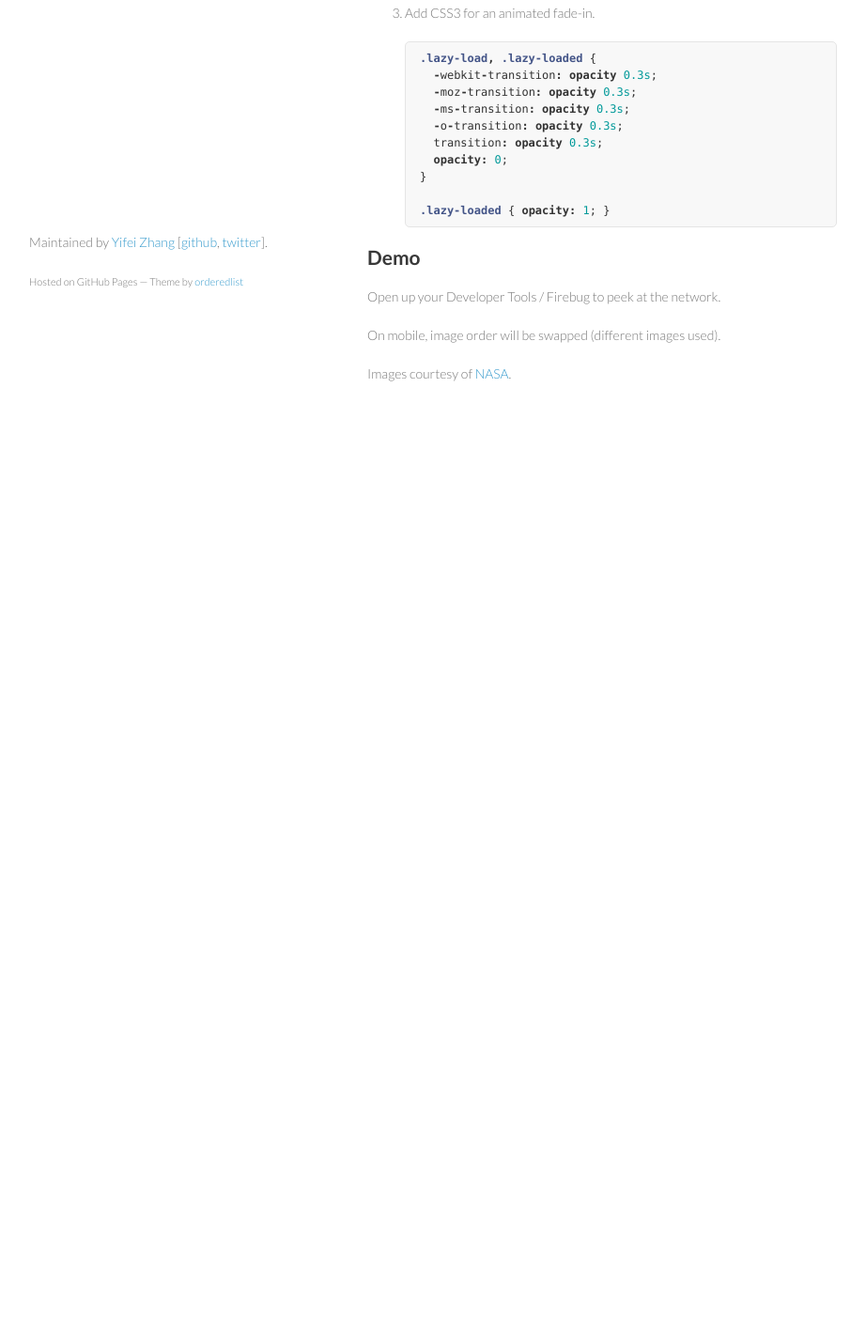
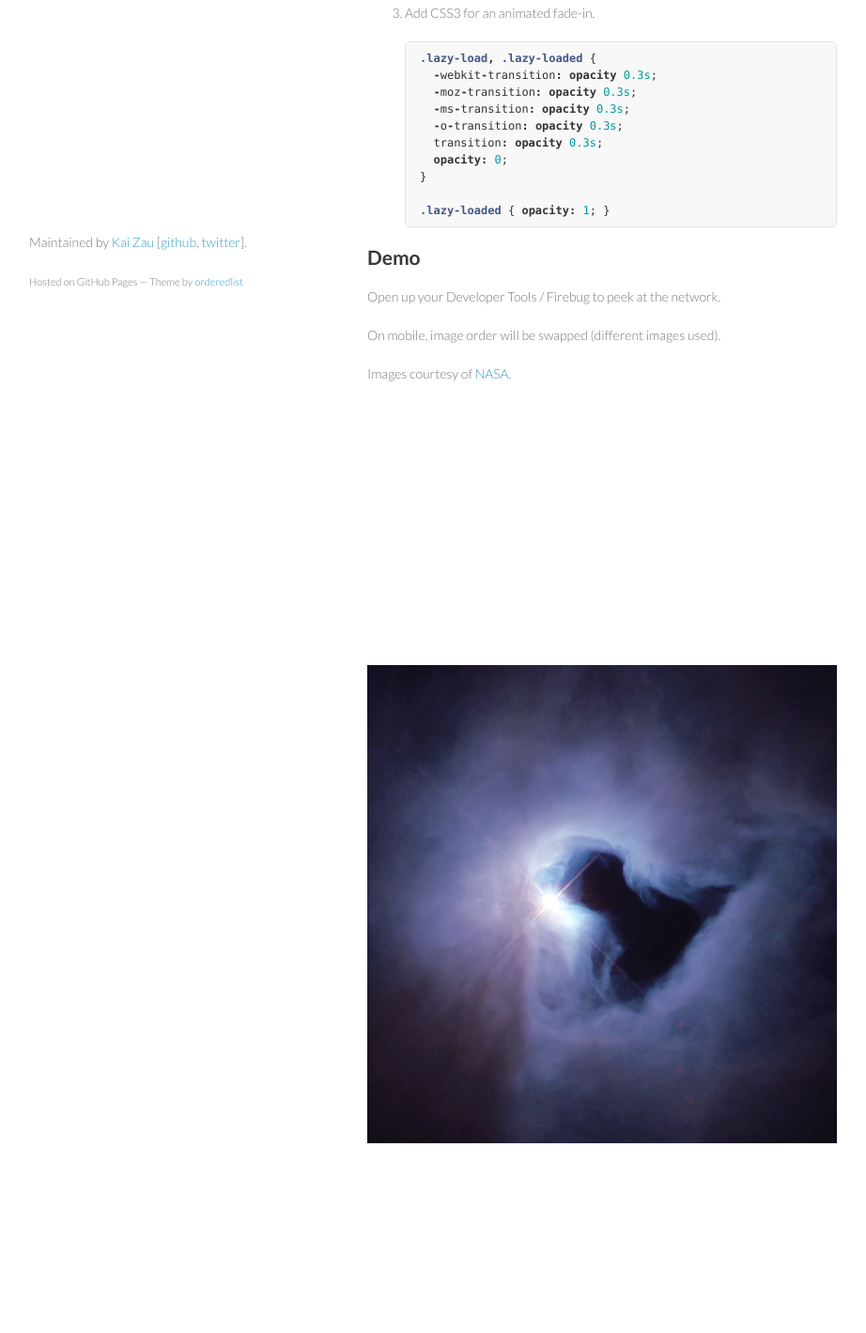
Before and after one commit to kaizau/Lazy-Load-Images-without-jQuery, a plain HTML site: page index.html in a window 1280 px wide. Shown: the part 421-1840 px from the top of the page at 94% size, without its empty margins (179-1101 px from the left). Drawn offline with Linux system fonts and the light colour scheme.

Commit message:
Updates names, fixes class replacement.

```diff
--- a/index.html
+++ b/index.html
@@ -53,7 +53,7 @@
       <h2>About</h2>
         <p>Lazy load your images without the overhead of a framework. Optionally, send mobile-optimized images to smaller screens. Tested on IE7+, Firefox, Chrome, iOS.</p>
 
-        <p>Original code from <a href="http://www.mikepulaski.com/code/2012/06/29/lazy-load-images-without-external-libraries/">Mike Pulaski</a>.</p>
+        <p>Based on code from <a href="http://www.mikepulaski.com/code/2012/06/29/lazy-load-images-without-external-libraries/">Mike Pulaski</a>.</p>
 
 <h2>Usage</h2>
 
@@ -109,7 +109,7 @@
 
       </section>
       <footer>
-        <p>Maintained by <a href="http://yifei.co/">Yifei Zhang</a> [<a href="https://github.com/ezYZ">github</a>, <a href="http://twitter.com/ezYZ">twitter</a>].</p>
+        <p>Maintained by <a href="http://kaizau.com/">Kai Zau</a> [<a href="https://github.com/ezYZ">github</a>, <a href="http://twitter.com/ezYZ">twitter</a>].</p>
         <p><small>Hosted on GitHub Pages &mdash; Theme by <a href="https://github.com/orderedlist">orderedlist</a></small></p>
       </footer>
     </div>
--- a/javascripts/lazyload.js
+++ b/javascripts/lazyload.js
@@ -2,10 +2,9 @@
  * Lazy Load Images without jQuery
  * http://ezyz.github.com/Lazy-Load-Images-without-jQuery/
  *
- * (c) 2012 Mike Pulaski. http://www.mikepulaski.com
- * Modified and maintained by Yifei Zhang. http://yifei.co
+ * Original by Mike Pulaski - http://www.mikepulaski.com
+ * Modified by Kai Zau - http://kaizau.com
  */
-
 (function() {
   var addEventListener =  window.addEventListener || function(n,f) { window.attachEvent('on'+n, f); },
       removeEventListener = window.removeEventListener || function(n,f,b) { window.detachEvent('on'+n, f); };
@@ -53,10 +52,10 @@
           var mobileSrc = image.getAttribute('data-src-mobile');
 
           image.onload = function() {
-            // Preserve other classes of img tag and while replacing "lazy" with "lazy-loaded"
-            this.className = this.className.replace(/^lazy /, "lazy-loaded ")
-                                           .replace(/ lazy$/, " lazy-loaded")
-                                           .replace(/ lazy /g, " lazy-loaded ");
+            this.className = this.className.replace(/^lazy-load /, "lazy-loaded ")
+                                           .replace(/ lazy-load$/, " lazy-loaded")
+                                           .replace(/^lazy-load$/, "lazy-loaded")
+                                           .replace(/ lazy-load /, " lazy-loaded ");
           };
 
           if (mobileSrc && screen.width <= lazyLoader.mobileScreenSize) {
```
Also changed, not shown: javascripts/lazyload.min.js, 1 other file.
